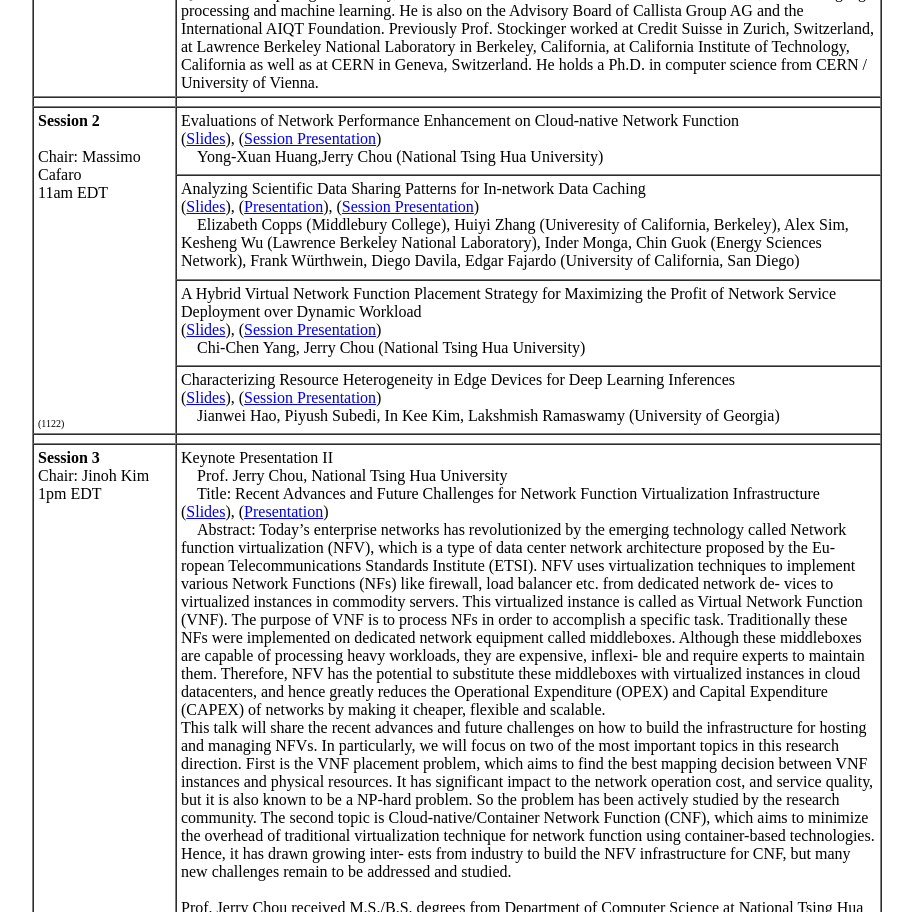
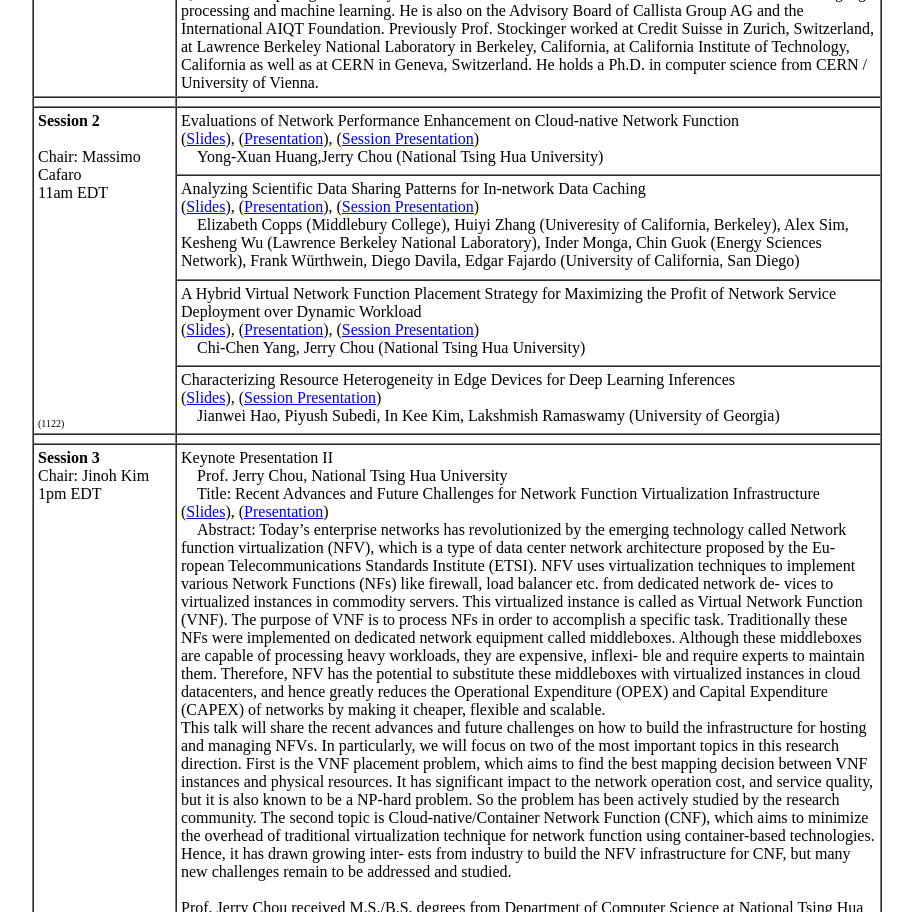
Before and after one commit to sntaworkshop/2021, a plain HTML site: page SNTA2021-program.html in a window 1280 px wide. Shown: the part 1080-1992 px from the top of the page, without its empty margins (183-1096 px from the left). Drawn offline with Linux system fonts and the light colour scheme.

Commit message:
adding video links

```diff
--- a/SNTA2021-program.html
+++ b/SNTA2021-program.html
@@ -116,6 +116,7 @@ Previously Prof. Stockinger worked at Credit Suisse in Zurich, Switzerland, at L
 Evaluations of Network Performance Enhancement on Cloud-native Network Function
 <br>
     (<a href="snta21-04-Huang.pdf">Slides</a>),
+    (<a href="https://www.youtube.com/watch?v=CawvIusFRvQ">Presentation</a>),
     (<a href="https://www.youtube.com/watch?v=92grjRG78O0">Session Presentation</a>)
 	<br>
 	&nbsp;&nbsp;&nbsp;&nbsp;Yong-Xuan Huang,Jerry Chou (National Tsing Hua University)
@@ -147,6 +148,7 @@ Frank Würthwein, Diego Davila, Edgar Fajardo (University of California, San Die
 of Network Service Deployment over Dynamic Workload
 <br>
     (<a href="snta21-02s-Yang.pdf">Slides</a>),
+    (<a href="https://www.youtube.com/watch?v=UH3CBQiqscc">Presentation</a>),
     (<a href="https://www.youtube.com/watch?v=92grjRG78O0">Session Presentation</a>)
 	<br>
 	&nbsp;&nbsp;&nbsp;&nbsp;Chi-Chen Yang, Jerry Chou (National Tsing Hua University)
```
